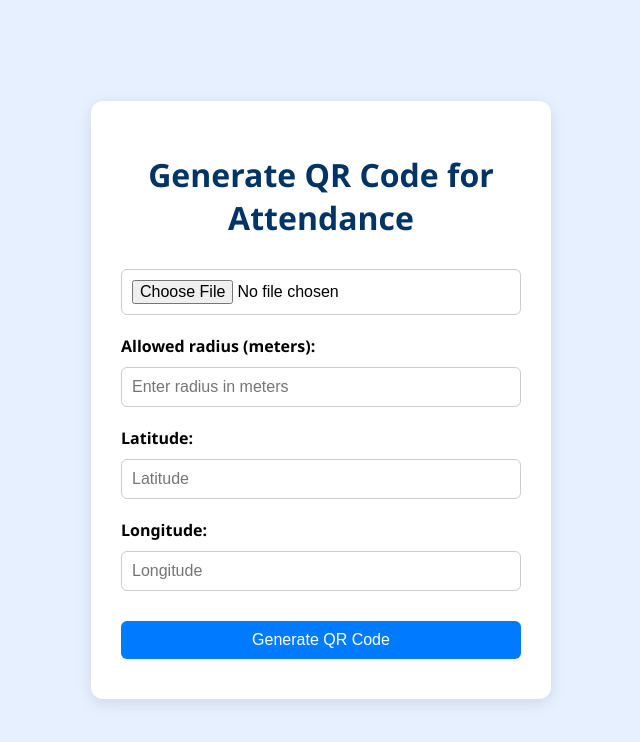
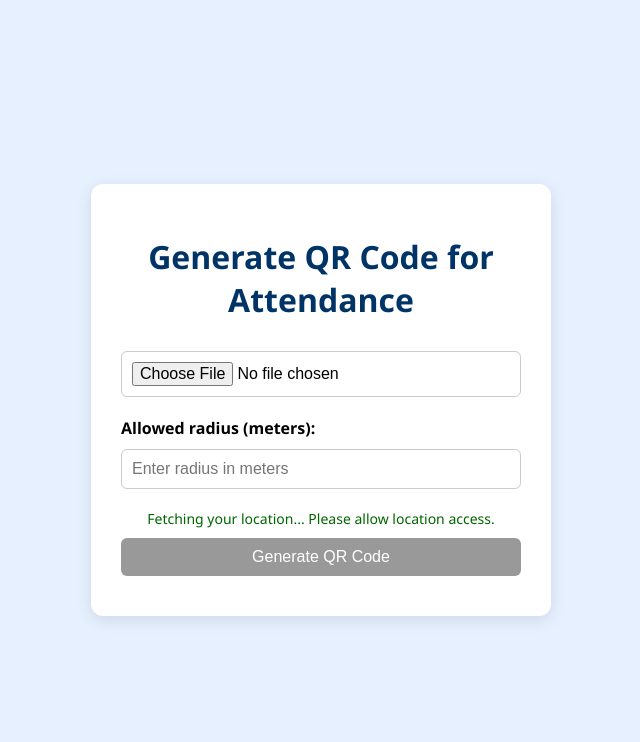
Before and after one commit to SaurabhExpertInnovator/Smart-Attendance-Management-System, a Flask app: page / in a window 1280 px wide. Shown: the top 742 px of the page, without its empty margins (319-959 px from the left). Run offline with Flask 2, Linux system fonts and the light colour scheme.

Commit message:
Update index.html

```diff
--- a/templates/index.html
+++ b/templates/index.html
@@ -42,19 +42,43 @@
       border: none;
       cursor: pointer;
     }
-    button:hover {
+    button:hover:enabled {
       background-color: #0056b3;
     }
+    button:disabled {
+      background-color: #999;
+      cursor: not-allowed;
+    }
     .note {
-      color: #e60000;
       font-size: 14px;
       margin-top: 10px;
+      min-height: 1.2em;
+    }
+    .note.error {
+      color: #e60000;
+    }
+    .note.success {
+      color: #006600;
     }
     label {
       font-weight: bold;
       display: block;
       margin-top: 10px;
       text-align: left;
+    }
+    #retryBtn {
+      margin-top: 10px;
+      padding: 6px 12px;
+      font-size: 14px;
+      background-color: #004d40;
+      color: white;
+      border: none;
+      border-radius: 4px;
+      cursor: pointer;
+      display: none;
+    }
+    #retryBtn:hover {
+      background-color: #00695c;
     }
   </style>
 </head>
@@ -67,15 +91,13 @@
       <label for="radius">Allowed radius (meters):</label>
       <input type="number" id="radius" name="radius" min="1" required placeholder="Enter radius in meters" />
 
-      <label for="latitude">Latitude:</label>
-      <input type="text" id="latitude" name="latitude" placeholder="Latitude" required />
-
-      <label for="longitude">Longitude:</label>
-      <input type="text" id="longitude" name="longitude" placeholder="Longitude" required />
+      <input type="hidden" id="latitude" name="latitude" />
+      <input type="hidden" id="longitude" name="longitude" />
 
       <div id="location-status" class="note"></div>
+      <button type="button" id="retryBtn">Retry Location Access</button>
 
-      <button type="submit">Generate QR Code</button>
+      <button type="submit" id="submitBtn" disabled>Generate QR Code</button>
     </form>
   </div>
 
@@ -83,14 +105,12 @@
     const latitudeInput = document.getElementById('latitude');
     const longitudeInput = document.getElementById('longitude');
     const locationStatus = document.getElementById('location-status');
+    const retryBtn = document.getElementById('retryBtn');
+    const submitBtn = document.getElementById('submitBtn');
 
     function validateForm() {
       if (!latitudeInput.value || !longitudeInput.value) {
-        alert('Latitude and Longitude are required.');
-        return false;
-      }
-      if (!document.getElementById('radius').value) {
-        alert('Please enter the allowed radius.');
+        alert('Latitude and Longitude could not be fetched. Please allow location access.');
         return false;
       }
       return true;
@@ -98,26 +118,54 @@
 
     function setLocationStatus(msg, isError = false) {
       locationStatus.textContent = msg;
-      locationStatus.style.color = isError ? '#e60000' : '#006600';
+      locationStatus.className = 'note ' + (isError ? 'error' : 'success');
+      retryBtn.style.display = isError ? 'inline-block' : 'none';
+      submitBtn.disabled = isError;
     }
 
-    window.onload = () => {
-      if (navigator.geolocation) {
+    function getLocation() {
+      setLocationStatus('Fetching your location... Please allow location access.', false);
+      retryBtn.style.display = 'none';
+      submitBtn.disabled = true;
+      latitudeInput.value = '';
+      longitudeInput.value = '';
+
+      if (!navigator.geolocation) {
+        setLocationStatus('Geolocation is not supported by your browser.', true);
+        return;
+      }
+
       navigator.geolocation.getCurrentPosition(
         (position) => {
           latitudeInput.value = position.coords.latitude.toFixed(6);
           longitudeInput.value = position.coords.longitude.toFixed(6);
           setLocationStatus('Location detected automatically.');
+          submitBtn.disabled = false;
         },
-          () => {
-            setLocationStatus('Could not detect location automatically. Please enter manually.', true);
+        (error) => {
+          let message = '';
+          switch (error.code) {
+            case error.PERMISSION_DENIED:
+              message = 'Location access denied. Please allow location access.';
+              break;
+            case error.POSITION_UNAVAILABLE:
+              message = 'Location information is unavailable.';
+              break;
+            case error.TIMEOUT:
+              message = 'Location request timed out. Please try again.';
+              break;
+            default:
+              message = 'An unknown error occurred while fetching location.';
+          }
+          setLocationStatus(message, true);
         },
         { timeout: 10000 }
       );
-      } else {
-        setLocationStatus('Geolocation is not supported by your browser.', true);
     }
-    };
+
+    window.onload = getLocation;
+
+    retryBtn.addEventListener('click', getLocation);
   </script>
 </body>
 </html>
```
Lines whose indentation alone changed are shown as unchanged.
